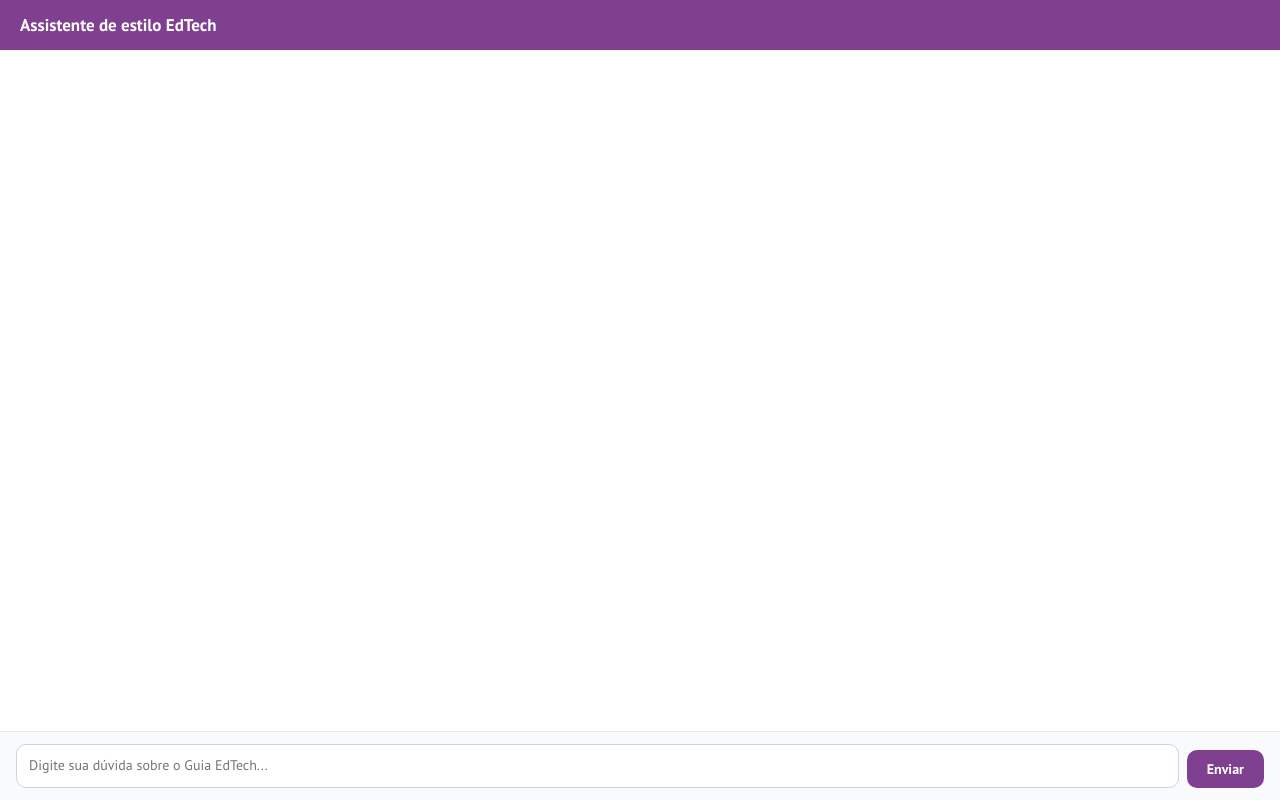
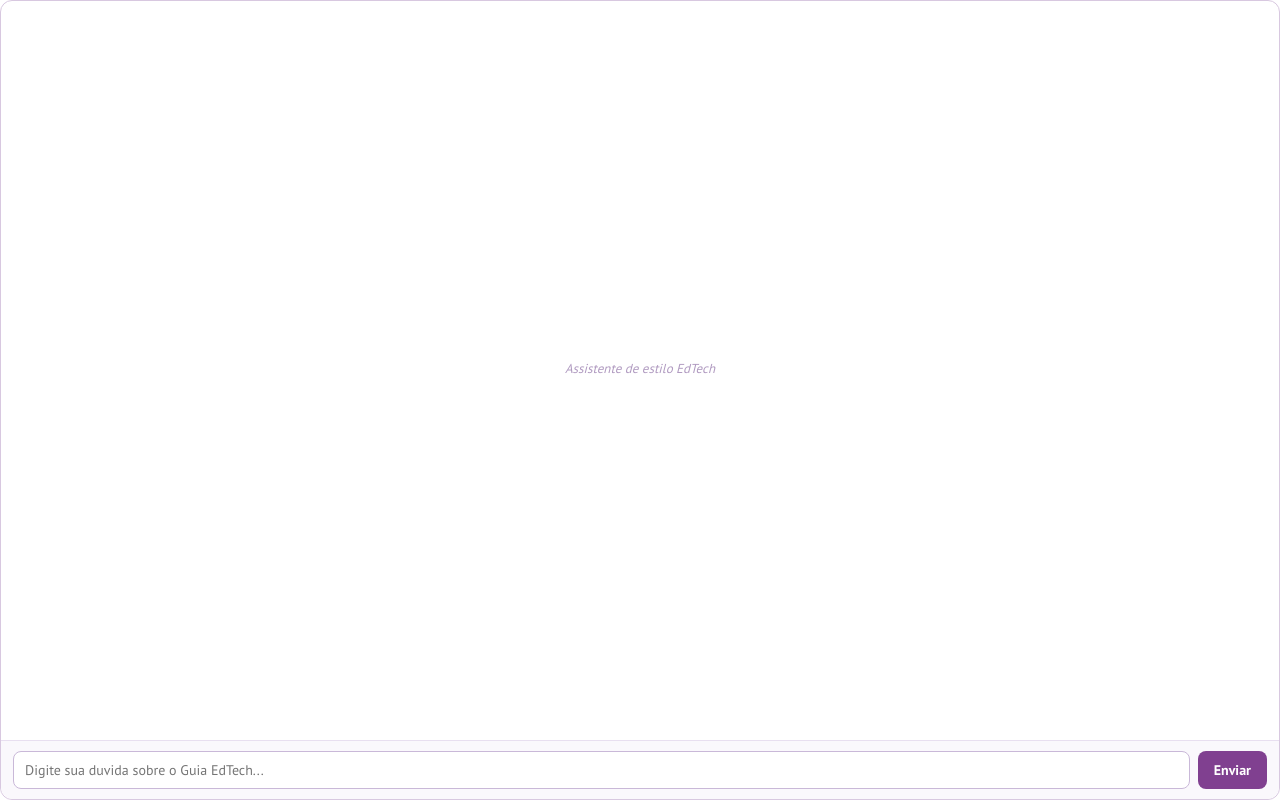
Before and after one commit to eliaslascoski-afk/edtech-chatbot-gemini, a Next.js app: page / in a window 1280 px wide. Built offline with nearby package versions, Linux system fonts and the light colour scheme.

Commit message:
feat: remove cabecalho, layout quadrado sem scroll externo, mensagens com scroll interno

```diff
--- a/pages/index.js
+++ b/pages/index.js
@@ -8,29 +8,31 @@ export default function Home() {
   const textareaRef = useRef(null);
   const messagesRef = useRef(null);
 
-  // Remove scroll externo do iframe (html e body)
+  // Remove scroll externo do iframe
   useEffect(() => {
-    document.documentElement.style.height = '100%';
-    document.documentElement.style.overflow = 'hidden';
-    document.body.style.height = '100%';
-    document.body.style.overflow = 'hidden';
-    document.body.style.margin = '0';
-    document.body.style.padding = '0';
+    const els = [document.documentElement, document.body];
+    els.forEach((el) => {
+      el.style.height = '100%';
+      el.style.width = '100%';
+      el.style.margin = '0';
+      el.style.padding = '0';
+      el.style.overflow = 'hidden';
+    });
   }, []);
 
-  // Scroll interno da area de mensagens
+  // Scroll interno: rola para a ultima mensagem
   useEffect(() => {
     if (messagesRef.current) {
       messagesRef.current.scrollTop = messagesRef.current.scrollHeight;
     }
-  }, [messages]);
+  }, [messages, loading]);
 
-  // Auto-resize da textarea: cresce com o texto, sem barra de rolagem
+  // Auto-resize da textarea
   useEffect(() => {
     const el = textareaRef.current;
     if (!el) return;
     el.style.height = 'auto';
-    el.style.height = el.scrollHeight + 'px';
+    el.style.height = Math.min(el.scrollHeight, 120) + 'px';
   }, [input]);
 
   async function sendMessage() {
@@ -46,9 +48,15 @@ export default function Home() {
         body: JSON.stringify({ message: text, history: messages }),
       });
       const data = await res.json();
-      setMessages((prev) => [...prev, { role: 'assistant', text: data.reply ?? data.error ?? 'Erro.' }]);
+      setMessages((prev) => [
+        ...prev,
+        { role: 'assistant', text: data.reply ?? data.error ?? 'Erro.' },
+      ]);
     } catch {
-      setMessages((prev) => [...prev, { role: 'assistant', text: 'Erro de conexao. Tente novamente.' }]);
+      setMessages((prev) => [
+        ...prev,
+        { role: 'assistant', text: 'Erro de conexao. Tente novamente.' },
+      ]);
     } finally {
       setLoading(false);
     }
@@ -63,17 +71,18 @@ export default function Home() {
 
   return (
     <div style={s.container}>
-      <div style={s.header}>
-        <span>Assistente de estilo EdTech</span>
-      </div>
+      {/* Area de mensagens — scroll INTERNO quando o conteudo exceder */}
       <div ref={messagesRef} style={s.messages}>
+        {messages.length === 0 && !loading && (
+          <div style={s.empty}>Assistente de estilo EdTech</div>
+        )}
         {messages.map((msg, i) => (
           <div
             key={i}
             style={{
               ...s.bubble,
               alignSelf: msg.role === 'user' ? 'flex-end' : 'flex-start',
-              background: msg.role === 'user' ? '#804090' : '#f1f5f9',
+              background: msg.role === 'user' ? '#804090' : '#ede9f0',
               color: msg.role === 'user' ? '#fff' : '#1e293b',
             }}
           >
@@ -81,12 +90,14 @@ export default function Home() {
           </div>
         ))}
         {loading && (
-          <div style={{ ...s.bubble, alignSelf: 'flex-start', background: '#f1f5f9', color: '#64748b' }}>
+          <div style={{ ...s.bubble, alignSelf: 'flex-start', background: '#ede9f0', color: '#7a6080' }}>
             Consultando o guia...
           </div>
         )}
         <div ref={bottomRef} />
       </div>
+
+      {/* Linha de input */}
       <div style={s.inputRow}>
         <textarea
           ref={textareaRef}
@@ -95,10 +106,10 @@ export default function Home() {
           value={input}
           onChange={(e) => setInput(e.target.value)}
           onKeyDown={handleKey}
-          placeholder="Digite sua dúvida sobre o Guia EdTech..."
+          placeholder="Digite sua duvida sobre o Guia EdTech..."
           disabled={loading}
         />
-        <button style={s.button} onClick={sendMessage} disabled={loading}>
+        <button style={loading ? { ...s.button, opacity: 0.6 } : s.button} onClick={sendMessage} disabled={loading}>
           {loading ? '...' : 'Enviar'}
         </button>
       </div>
@@ -113,71 +124,82 @@ const s = {
     height: '100%',
     width: '100%',
     margin: '0',
+    padding: '0',
     fontFamily: "'PT Sans', sans-serif",
     background: '#fff',
     boxSizing: 'border-box',
     overflow: 'hidden',
-  },
-  header: {
-    background: '#804090',
-    color: '#fff',
-    padding: '14px 20px',
-    fontSize: '17px',
-    fontWeight: 'bold',
-    flexShrink: 0,
+    border: '1px solid #d8c8e0',
+    borderRadius: '12px',
   },
   messages: {
     flex: 1,
     overflowY: 'auto',
-    padding: '16px',
+    overflowX: 'hidden',
+    padding: '14px 14px 8px 14px',
     display: 'flex',
     flexDirection: 'column',
     gap: '10px',
     minHeight: 0,
   },
+  empty: {
+    textAlign: 'center',
+    color: '#b09ac0',
+    fontSize: '13px',
+    marginTop: 'auto',
+    marginBottom: 'auto',
+    padding: '20px',
+    fontStyle: 'italic',
+  },
   bubble: {
-    maxWidth: '82%',
-    padding: '10px 14px',
-    borderRadius: '16px',
-    lineHeight: 1.55,
+    maxWidth: '88%',
+    padding: '9px 13px',
+    borderRadius: '14px',
+    lineHeight: 1.5,
     fontSize: '14px',
     whiteSpace: 'pre-wrap',
+    wordBreak: 'break-word',
     fontFamily: "'PT Sans', sans-serif",
   },
   inputRow: {
     display: 'flex',
     gap: '8px',
-    padding: '12px 16px',
-    borderTop: '1px solid #e2e8f0',
-    background: '#f8fafc',
+    padding: '10px 12px',
+    borderTop: '1px solid #e8dff0',
+    background: '#faf8fc',
     flexShrink: 0,
     alignItems: 'flex-end',
+    borderRadius: '0 0 12px 12px',
   },
   textarea: {
     flex: 1,
     resize: 'none',
     overflow: 'hidden',
-    minHeight: '44px',
-    maxHeight: '200px',
-    padding: '10px 12px',
-    borderRadius: '10px',
-    border: '1px solid #cbd5e1',
+    minHeight: '38px',
+    maxHeight: '120px',
+    padding: '8px 11px',
+    borderRadius: '8px',
+    border: '1px solid #c9b8d8',
     fontSize: '14px',
     outline: 'none',
     fontFamily: "'PT Sans', sans-serif",
-    lineHeight: '1.5',
+    lineHeight: '1.45',
     boxSizing: 'border-box',
+    background: '#fff',
+    color: '#2d1a3a',
   },
   button: {
     background: '#804090',
     color: '#fff',
     border: 'none',
-    borderRadius: '10px',
-    padding: '10px 20px',
+    borderRadius: '8px',
+    padding: '8px 16px',
     cursor: 'pointer',
     fontWeight: 'bold',
     fontSize: '14px',
     fontFamily: "'PT Sans', sans-serif",
     flexShrink: 0,
+    alignSelf: 'flex-end',
+    minHeight: '38px',
   },
 };
```
